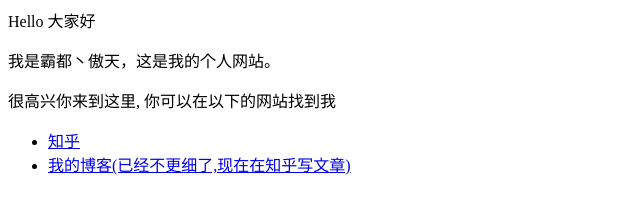
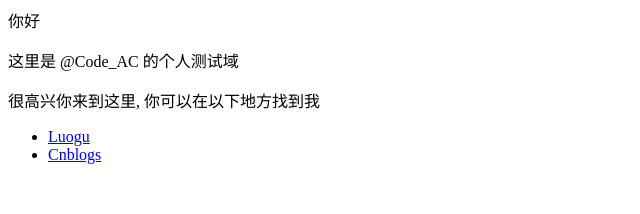
Before and after one commit to Code-AC/Code-AC.github.io, a plain HTML site: page index.html in a window 1280 px wide. Shown: the whole page, without its empty margins (0-640 px from the left). Drawn offline with Linux system fonts and the light colour scheme.

Commit message:
Update index.html

```diff
--- a/index.html
+++ b/index.html
@@ -1,8 +1,8 @@
-<p>Hello 大家好</p>
-<p>我是霸都丶傲天，这是我的个人网站。 </p>
-<p>很高兴你来到这里, 你可以在以下的网站找到我</p>
+<p>你好</p>
+<p>这里是 @Code_AC 的个人测试域</p>
+<p>很高兴你来到这里, 你可以在以下地方找到我</p>
 
 <ul>
-  <li> <a href="https://www.zhihu.com/people/AJLoveChina">知乎</a> </li>
-  <li> <a href="http://hejie.nigeerhuo.com">我的博客(已经不更细了,现在在知乎写文章)</a> </li>
+  <li> <a href="https://www.luogu.com.cn/user/393037">Luogu</a> </li>
+  <li> <a href="https://www.cnblogs.com/yhx-error/">Cnblogs</a> </li>
 </ul>
```
